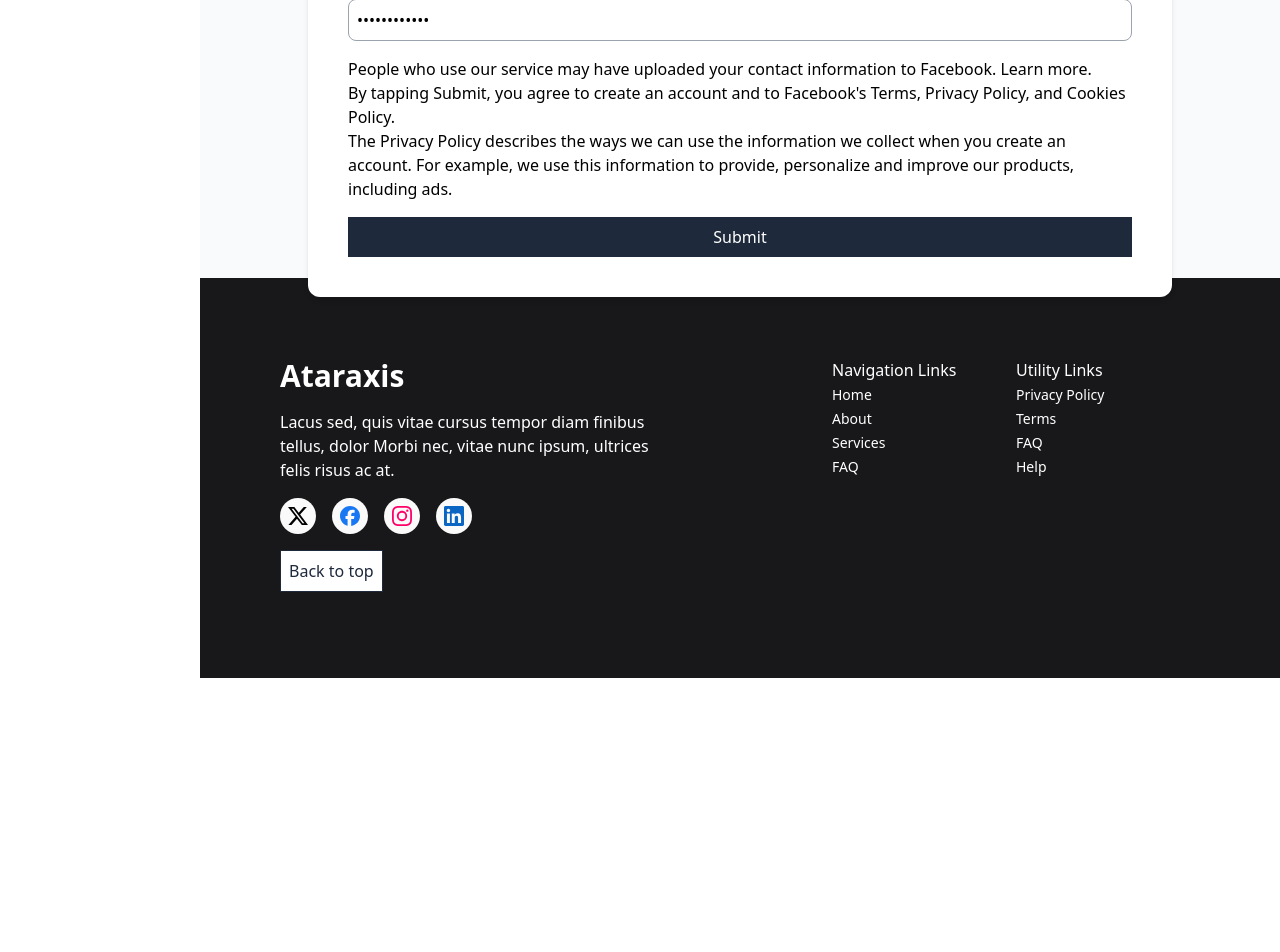
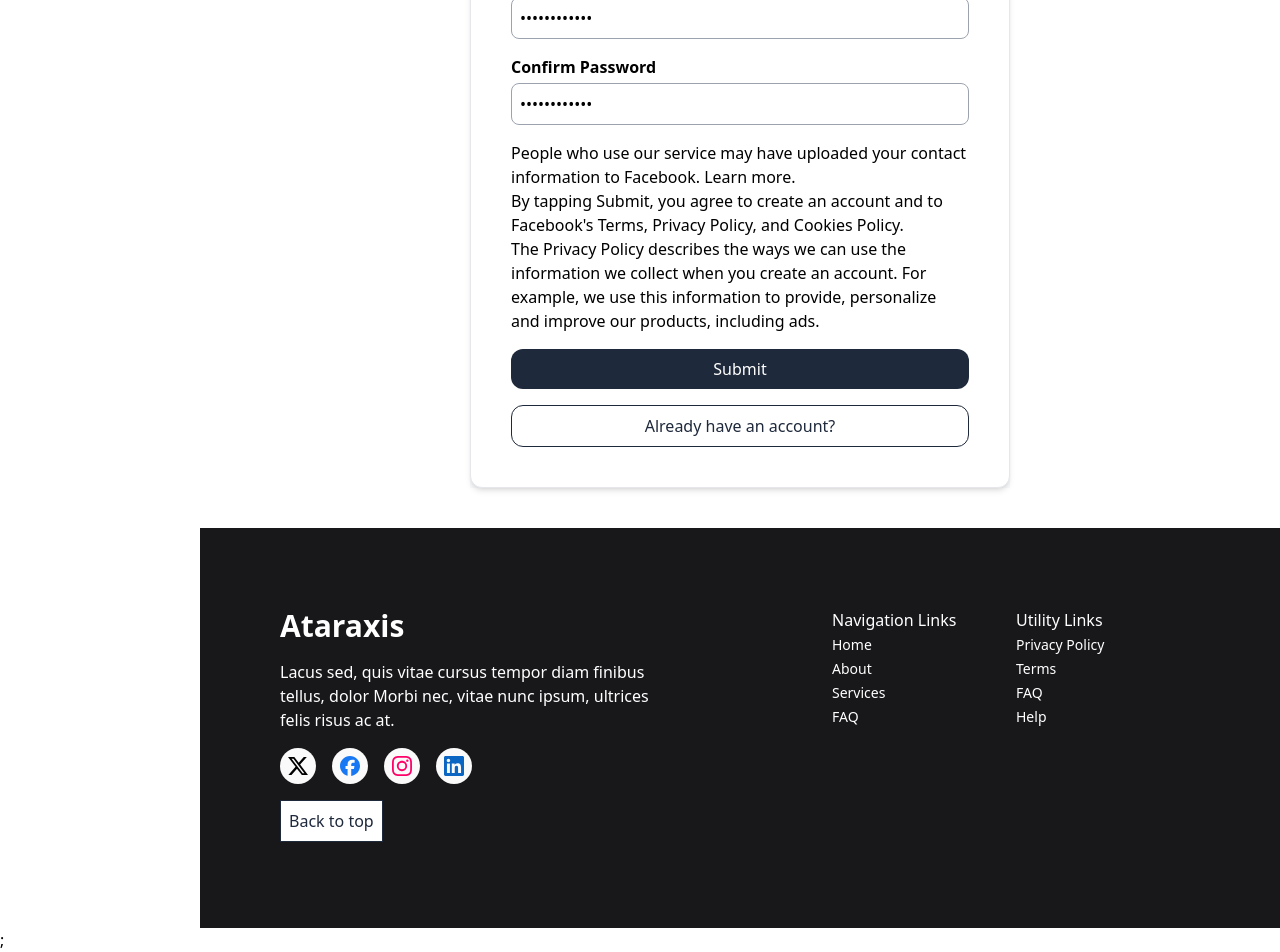
Before and after one commit to roebienbien/roe-cancer-center, a React (Vite) app in the folder client/: page / in a window 1280 px wide. Shown: the part 1402-2354 px from the top of the page. Before the commit the page ends 2080 px from the top, so only its background shows below. Built offline with nearby package versions, Linux system fonts and the light colour scheme; no server answers.

Commit message:
add sonner toaster

```diff
--- a/client/package.json
+++ b/client/package.json
@@ -26,6 +26,7 @@
     "react-router": "^7.1.1",
     "react-router-dom": "^7.1.1",
     "redux": "^5.0.1",
+    "sonner": "^2.0.7",
     "tailwind-merge": "^2.6.1",
     "zod": "^3.23.8"
   },
--- a/client/src/app/App.tsx
+++ b/client/src/app/App.tsx
@@ -22,8 +22,23 @@
 import AppointmentLayout from '@/features/appointments/components/AppointmentLayout';
 import DoctorSlotDetailsPage from '@/features/doctor-slots/DoctorSlotDetailsPage';
 import MyAppointmentsPage from '@/features/appointments/pages/MyAppointmentPage';
+import AuthLayout from '@/components/layout/AuthLayout';
+import { Toaster } from 'sonner';
 
 const router = createBrowserRouter([
+  {
+    element: <AuthLayout />,
+    children: [
+      {
+        path: '/register',
+        element: <RegisterUserPage />,
+      },
+      {
+        path: '/login',
+        element: <LoginUserPage />,
+      },
+    ],
+  },
   {
     path: '/',
     errorElement: <NotFoundPage />,
@@ -50,14 +65,6 @@
             element: <CreateAppointmentPage />,
           },
         ],
-      },
-      {
-        path: '/register',
-        element: <RegisterUserPage />,
-      },
-      {
-        path: '/login',
-        element: <LoginUserPage />,
       },
       {
         path: '/users',
@@ -138,7 +145,12 @@
 ]);
 
 function App() {
-  return <RouterProvider router={router} />;
+  return (
+    <>
+      <Toaster position='top-center' richColors />
+      <RouterProvider router={router} />;
+    </>
+  );
 }
 
 export default App;
--- /dev/null
+++ b/client/src/components/layout/AuthLayout.tsx
@@ -0,0 +1,11 @@
+import { Outlet } from 'react-router-dom';
+
+const AuthLayout = () => {
+  return (
+    <main>
+      <Outlet />
+    </main>
+  );
+};
+
+export default AuthLayout;
--- a/client/src/components/primitives/button/Button.tsx
+++ b/client/src/components/primitives/button/Button.tsx
@@ -22,7 +22,7 @@
 };
 
 export const Button = ({ onClick, children, href, to, variant = 'primary', className, disabled, type = 'button', isActive = false }: Props) => {
-  const baseClass = twMerge(`border-1 p-2 w-fit ${isActive ? 'bg-red-200 hover:bg-red-200' : variants[variant]} ${className}`);
+  const baseClass = twMerge(`border-1 p-2 text-center w-fit ${isActive ? 'bg-red-200 hover:bg-red-200' : variants[variant]} ${className}`);
 
   // React Router Link
   if (to) {
--- a/client/src/features/auth/components/LoginForm.tsx
+++ b/client/src/features/auth/components/LoginForm.tsx
@@ -33,12 +33,15 @@
       <div className='grid gap-2'>
         <Input<LoginFormInput> id='email' label={'Email'} type='email' register={register} errors={errors} />
         <Input<LoginFormInput> id='password' label={'password'} type='password' register={register} errors={errors} />
+
+        <Button type='submit' disabled={isLoading} className='w-full'>
+          {isLoading ? 'Logging in' : 'Login'}
+        </Button>
+        <Button to='/register' variant='secondary' className='w-full'>
+          Create new Account
+        </Button>
+        {isError && <p className='login-form__error'>Login failed</p>}
       </div>
-
-      <Button type='submit' disabled={isLoading} className='w-full'>
-        {isLoading ? 'Logging in' : 'Login'}
-      </Button>
-      {isError && <p className='login-form__error'>Login failed</p>}
     </form>
   );
 }
--- a/client/src/features/auth/components/RegisterUserForm.tsx
+++ b/client/src/features/auth/components/RegisterUserForm.tsx
@@ -6,9 +6,13 @@
 import { RegisterFormInput, registerSchema } from '../schemas/auth-schema';
 import { zodResolver } from '@hookform/resolvers/zod';
 import BirthDateSelect from '@/components/primitives/BirthDateSelect';
+import { useNavigate } from 'react-router-dom';
+import { useEffect } from 'react';
+import { toast } from 'sonner';
 
 const RegisterUserForm = () => {
-  const [userRegister, { isLoading, isError }] = useRegisterMutation();
+  const navigate = useNavigate();
+  const [userRegister, { isLoading, isSuccess, isError, error }] = useRegisterMutation();
   const {
     register,
     handleSubmit,
@@ -28,6 +32,20 @@
     },
   });
 
+  useEffect(() => {
+    if (isSuccess) {
+      toast.success('Account created successfully');
+      navigate('/login', { state: { registered: true } });
+    }
+  }, [isSuccess, navigate]);
+
+  useEffect(() => {
+    if (isError) {
+      const message = (error as any)?.data?.message ?? 'Something went wrong. Please try again.';
+      toast.error(message);
+    }
+  }, [isError, errors]);
+
   const onSubmit = (data: RegisterFormInput) => {
     const birthDate = new Date(data.birthYear, data.birthMonth - 1, data.birthDay);
     console.log(JSON.stringify(data));
@@ -35,7 +53,7 @@
   };
 
   return (
-    <div className='flex w-[80%] flex-col justify-center gap-y-4 rounded-xl bg-surface p-10 shadow-md'>
+    <div className='flex flex-col justify-center gap-y-4 rounded-xl border bg-surface p-10 shadow-md'>
       <Text as='h1' variant='h1' className='text-center'>
         Register Form
       </Text>
@@ -60,8 +78,11 @@
           The Privacy Policy describes the ways we can use the information we collect when you create an account. For example, we use this information
           to provide, personalize and improve our products, including ads.
         </Text>
-        <Button type='submit' className='w-full'>
+        <Button type='submit' className='w-full rounded-xl'>
           {isLoading ? 'Submitting' : 'Submit'}{' '}
+        </Button>
+        <Button to='/login' variant='secondary' className='w-full rounded-xl text-center'>
+          Already have an account?
         </Button>
       </form>
     </div>
--- a/client/src/features/auth/pages/LoginUserPage.tsx
+++ b/client/src/features/auth/pages/LoginUserPage.tsx
@@ -1,7 +1,18 @@
 import Text from '@/components/primitives/Text';
 import LoginForm from '../components/LoginForm';
+import { useLocation } from 'react-router-dom';
+import { useEffect } from 'react';
+import { toast } from 'sonner';
 
 const LoginUserPage = () => {
+  const location = useLocation();
+  useEffect(() => {
+    if (location.state?.registered) {
+      toast.success('Account created! Please log in');
+      window.history.replaceState({}, '');
+    }
+  }, [location.state]);
+
   return (
     <div className='flex h-screen items-center justify-center'>
       <div className='flex flex-col gap-y-4 rounded-xl bg-blue-200 p-8'>
--- a/client/src/features/auth/pages/RegisterUserPage.tsx
+++ b/client/src/features/auth/pages/RegisterUserPage.tsx
@@ -1,9 +1,13 @@
+import { Button } from '@/components/primitives/button/Button';
 import RegisterUserForm from '../components/RegisterUserForm';
 
 const RegisterUserPage = () => {
   return (
-    <div className='flex h-screen items-center justify-center bg-background'>
-      <RegisterUserForm />
+    <div className='m-10 mx-auto flex min-h-screen w-[50%] items-center justify-center bg-background'>
+      <div>
+        <Button to='/'>Go Back</Button>
+        <RegisterUserForm />
+      </div>
     </div>
   );
 };
```
Also changed, not shown: 1 other file (tests, documents, lock files or other folders).
